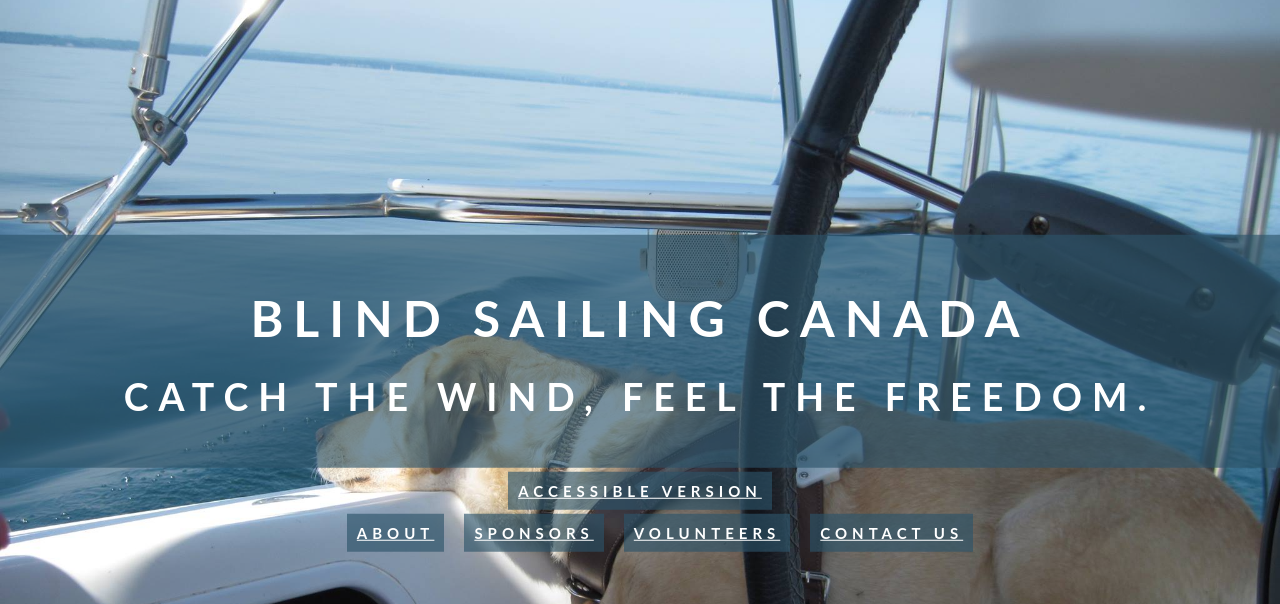
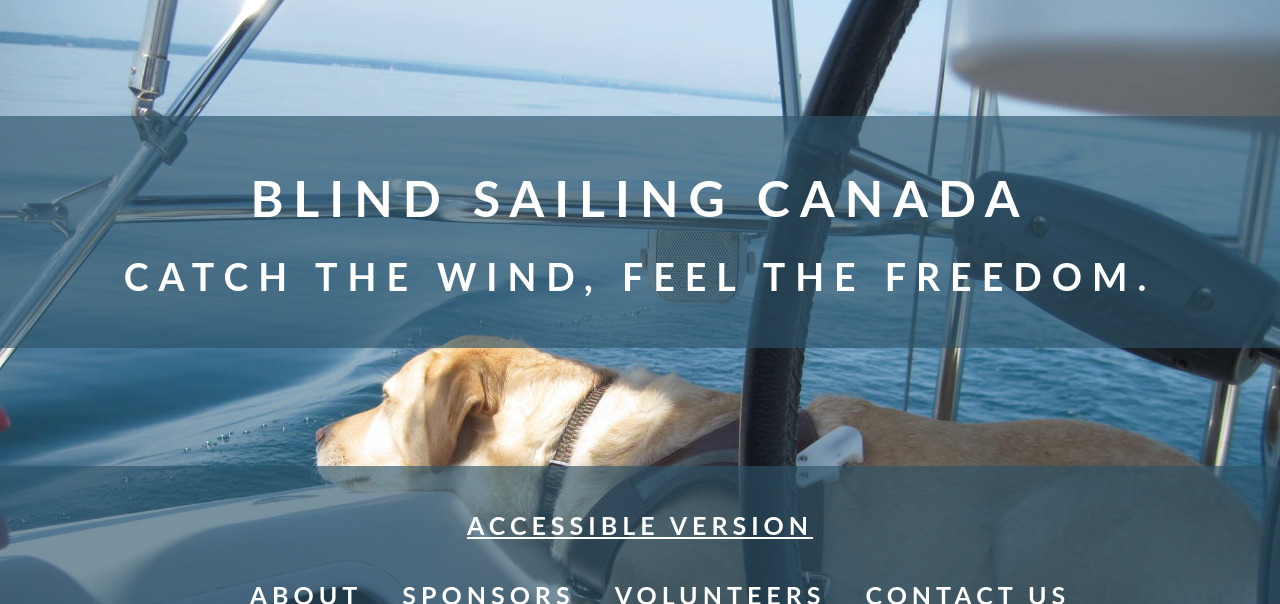
Before and after one commit to Blind-Sailing-Canada/blind-sailing-canada.github.io, a website: page index.html in a window 1280 px wide. Shown: the part 196-800 px from the top of the page. Drawn offline with Linux system fonts and the light colour scheme.

Commit message:
changed colors

```diff
--- a/index.html
+++ b/index.html
@@ -76,18 +76,20 @@
         >
         <main>
             <article class="card bgimg-1">
-                <section class="card-content-container">
+                <section class="card-content-container home">
                     <header
                         class="card-header"
                         id="mainHeader"
-                    ></header>
-                    <nav>
+                    >
+                    </header>
+                    <nav class="card-header">
                         <a
                             id="plainVersion"
                             href="/index-aria.html"
                         >Accessible Version</a>
                         <ol id="navigationList"></ol>
                     </nav>
+
                 </section>
             </article>
             <article class="card bgimg-2">
--- a/styles/accordion.css
+++ b/styles/accordion.css
@@ -1,7 +1,7 @@
 .accordion-button {
     background-color: #2c5369a3;
     border: none;
-    color: black;
+    color: white;
     cursor: pointer;
     font-size: x-large;
     font-weight: bold;
@@ -17,7 +17,7 @@
 }
 
 .accordion-button:after {
-    color: black;
+    color: white;
     content: '\002B';
     float: right;
     font-weight: bold;
--- a/styles/main.css
+++ b/styles/main.css
@@ -36,8 +36,14 @@
     margin: 0;
 }
 
+.home {
+    height: 100%;
+    display: flex;
+    flex-direction: column;
+    justify-content: space-evenly;
+}
+
 nav a {
-    background-color: #2c5369a3;
     color: white;
     font-weight: bold;
     letter-spacing: 5px;
@@ -93,11 +99,6 @@
     .bgimg-1, .bgimg-2, .bgimg-3, .bgimg-4 {
         background-attachment: scroll !important;
     }
-    /* @supports (-webkit-touch-callout: none) {
-        .bgimg-1, .bgimg-2, .bgimg-3, .bgimg-4 {
-            background-attachment: scroll !important;
-        }
-      } */
     * {
         scroll-snap-align: unset !important;
         scroll-snap-stop: unset !important;
--- a/styles/up-scroller.css
+++ b/styles/up-scroller.css
@@ -1,6 +1,6 @@
 .up-scroller {
     align-items: center;
-    color: rgb(0, 0, 0);
+    color: white;
     cursor: pointer;
     display: none;
     height: 30px !important;
```
